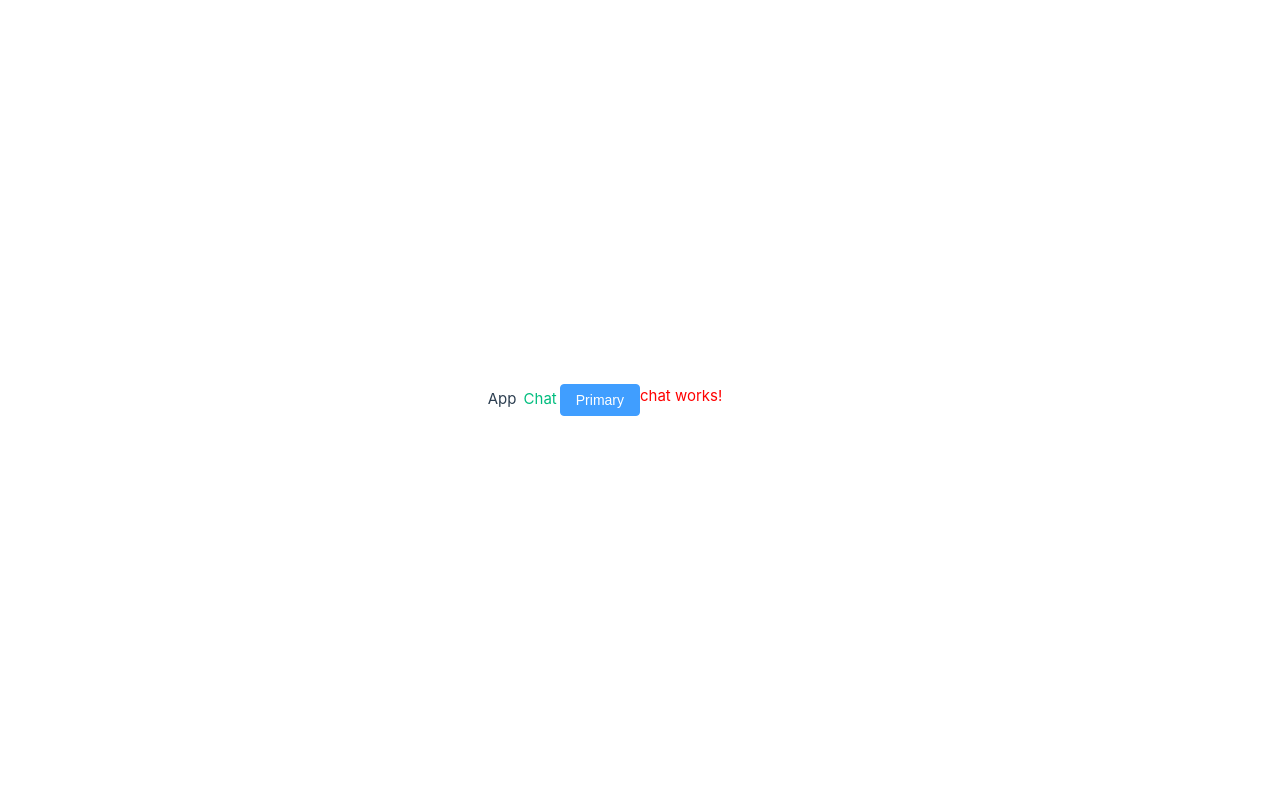
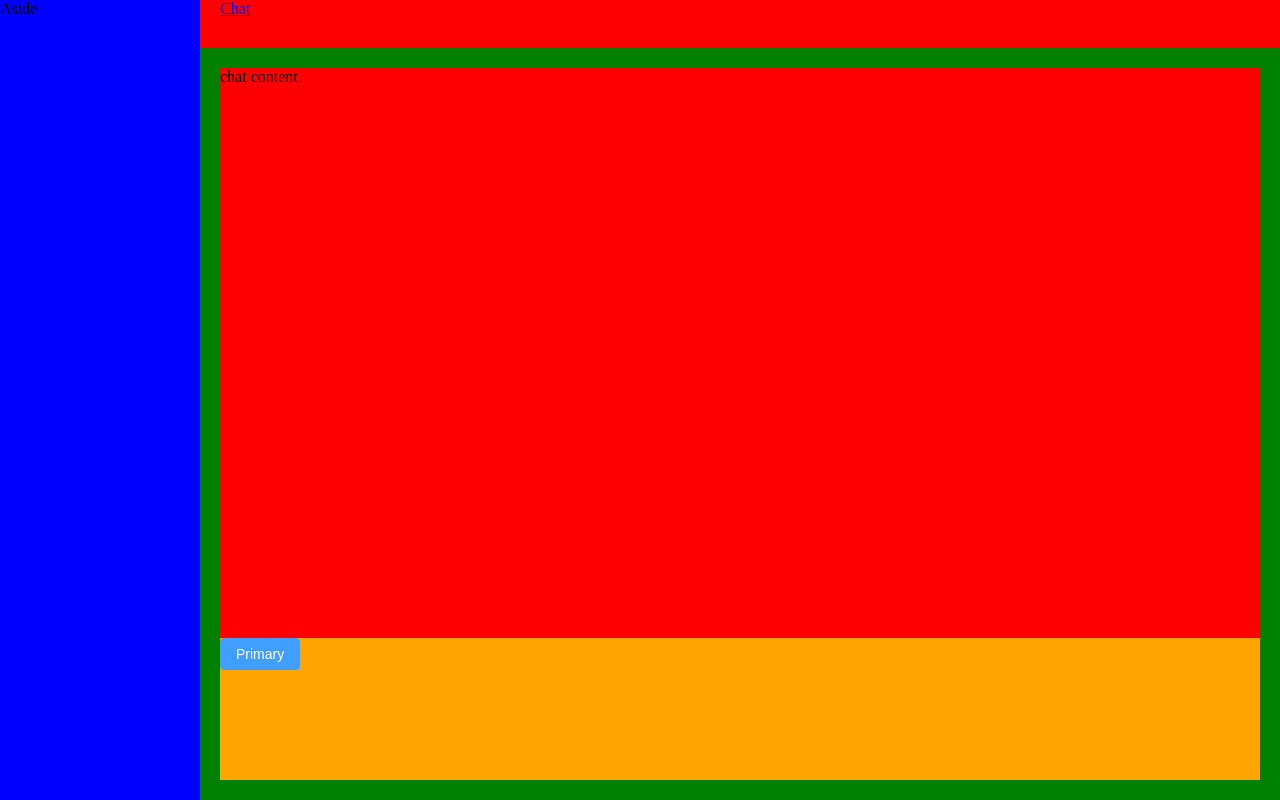
Before and after one commit to congmingdexiong/Vue3_chat, a Vue app: page / in a window 1280 px wide. Built offline with nearby package versions, Linux system fonts and the light colour scheme; the HTML template or start-up script is replaced by a standard one.

Commit message:
add chat layout

```diff
--- a/package.json
+++ b/package.json
@@ -30,6 +30,7 @@
     "eslint-plugin-vue": "^9.30.0",
     "npm-run-all2": "^7.0.2",
     "prettier": "^3.3.3",
+    "sass": "^1.83.1",
     "typescript": "~5.6.3",
     "vite": "^6.0.5",
     "vite-plugin-vue-devtools": "^7.6.8",
--- a/src/App.vue
+++ b/src/App.vue
@@ -2,22 +2,62 @@
 import { RouterLink, RouterView } from 'vue-router'
 </script>
 
+<!-- <template>
+
+  <div class="common-layout">
+    <el-container>
+      <el-aside width="200px">Aside</el-aside>
+      <el-container>
+        <el-header><RouterLink to="/">Chat</RouterLink></el-header>
+        <el-main>
+          <RouterView />
+           <el-button type="primary">Primary</el-button>
+        </el-main>
+      </el-container>
+    </el-container>
+  </div>
+</template> -->
+
 <template>
-  <header>
-    <div class="wrapper">
-      <nav>
-        App
-        <RouterLink to="/">Chat</RouterLink>
-        <el-button type="primary">Primary</el-button>
-      </nav>
-    </div>
-  </header>
-
-  <RouterView />
+  <el-container class="common-layout">
+    <el-aside width="200px">Aside</el-aside>
+    <el-container>
+      <el-header><RouterLink to="/">Chat</RouterLink></el-header>
+      <el-main><RouterView /> </el-main>
+    </el-container>
+  </el-container>
 </template>
 
 <style>
-.color-red {
-  color: red;
+.common-layout {
+  height: 100%;
 }
+.el-container {
+  background-color: blue;
+}
+.el-header {
+  height: 3rem;
+  background-color: red;
+}
+.el-main {
+  background-color: green;
+}
+.el-aside {
+  background-color: blue;
+}
+.el-button {
+  display: block;
+}
+@media (max-width: 576px) {
+  .el-aside {
+    display: none;
+  }
+}
+/*
+
+@media (min-width: 1024px) {
+  .el-aside {
+    display: block;
+  }
+} */
 </style>
--- a/src/assets/base.css
+++ b/src/assets/base.css
@@ -58,8 +58,14 @@
   font-weight: normal;
 }
 
+html,
 body {
-  min-height: 100vh;
+  margin: 0;
+  padding: 0;
+  height: 100%;
+  overflow: hidden;
+  width: 100%;
+  /* min-height: 100vh;
   color: var(--color-text);
   background: var(--color-background);
   transition:
@@ -82,5 +88,5 @@ body {
   font-size: 15px;
   text-rendering: optimizeLegibility;
   -webkit-font-smoothing: antialiased;
-  -moz-osx-font-smoothing: grayscale;
+  -moz-osx-font-smoothing: grayscale; */
 }
--- a/src/assets/main.css
+++ b/src/assets/main.css
@@ -1,21 +1,21 @@
 @import './base.css';
 
 #app {
-  max-width: 1280px;
-  margin: 0 auto;
-  padding: 2rem;
-  font-weight: normal;
+  width: 100%;
+  height: 100%;
+  overflow: hidden;
+  /* height: 100vh; */
 }
-
+/*
 a,
 .green {
   text-decoration: none;
   color: hsla(160, 100%, 37%, 1);
   transition: 0.4s;
   padding: 3px;
-}
+} */
 
-@media (hover: hover) {
+/* @media (hover: hover) {
   a:hover {
     background-color: hsla(160, 100%, 37%, 0.2);
   }
@@ -32,4 +32,4 @@ a,
     grid-template-columns: 1fr 1fr;
     padding: 0 2rem;
   }
-}
+} */
--- a/src/views/ChatView.vue
+++ b/src/views/ChatView.vue
@@ -1,7 +1,28 @@
 <template>
-  <div class="color-red">chat works!</div>
+  <div class="chat-wrapper">
+    <div class="chat-content">chat content</div>
+    <div class="chat-input-area">
+      <el-button type="primary">Primary</el-button>
+    </div>
+  </div>
 </template>
 
 <script setup lang="ts" name="ChatView"></script>
 
-<style scoped></style>
+<style scoped lang="scss">
+.chat-wrapper {
+  display: flex;
+  flex-direction: column;
+  height: 100%;
+  background-color: yellow;
+  .chat-content {
+    background-color: red;
+    height: 80%;
+  }
+
+  .chat-input-area {
+    background-color: orange;
+    height: 20%;
+  }
+}
+</style>
```
Also changed, not shown: 1 other file (tests, documents, lock files or other folders).
